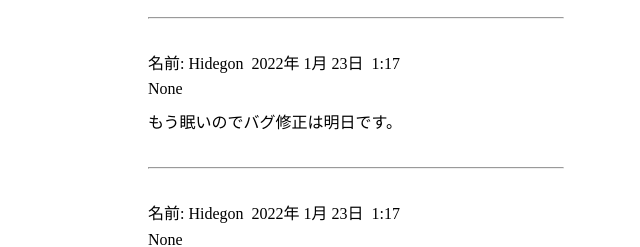
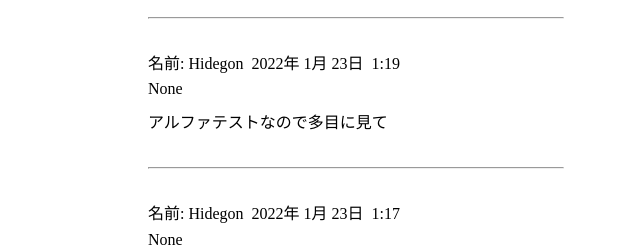
Before and after one commit to HidegonSan/Test, a plain HTML site: page Griseus/index.html in a window 1280 px wide. Shown: the part 554-801 px from the top of the page, 284-924 px from the left. Drawn offline with Linux system fonts and the light colour scheme.

Commit message:
new post

```diff
--- a/Griseus/index.html
+++ b/Griseus/index.html
@@ -143,7 +143,9 @@
 
 				<div id="contents">
 
-				<div class="content"><!-- ZDUzYzQ4NmZkNWUzZGI5OGVhMDQ3MTZhYjZiY2I2NWU=3026577590 --><span>名前:&nbsp;Hidegon</span><span>&nbsp;&nbsp;2022年&nbsp;1月&nbsp;23日&nbsp;&nbsp;1:17</span><div class="game_title">None</div><div>もう眠いのでバグ修正は明日です。</div></div><hr>
+				<div class="content"><!-- ZDUzYzQ4NmZkNWUzZGI5OGVhMDQ3MTZhYjZiY2I2NWU=3026577590 --><span>名前:&nbsp;Hidegon</span><span>&nbsp;&nbsp;2022年&nbsp;1月&nbsp;23日&nbsp;&nbsp;1:19</span><div class="game_title">None</div><div>アルファテストなので多目に見て</div></div><hr>
+
+<div class="content"><!-- ZDUzYzQ4NmZkNWUzZGI5OGVhMDQ3MTZhYjZiY2I2NWU=3026577590 --><span>名前:&nbsp;Hidegon</span><span>&nbsp;&nbsp;2022年&nbsp;1月&nbsp;23日&nbsp;&nbsp;1:17</span><div class="game_title">None</div><div>もう眠いのでバグ修正は明日です。</div></div><hr>
 
 <div class="content"><!-- ZDUzYzQ4NmZkNWUzZGI5OGVhMDQ3MTZhYjZiY2I2NWU=3026577590 --><span>名前:&nbsp;Hidegon</span><span>&nbsp;&nbsp;2022年&nbsp;1月&nbsp;23日&nbsp;&nbsp;1:17</span><div class="game_title">None</div><div>ダブルクォーテーションとか改行使わないでください。。。</div></div><hr>
 
```
